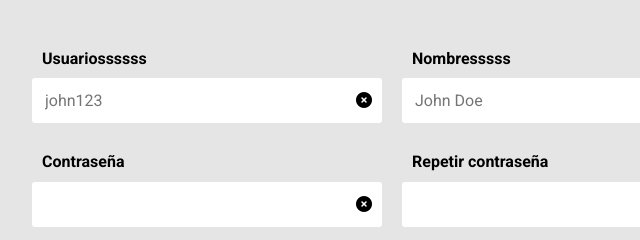
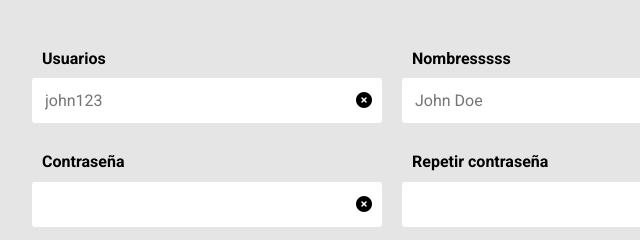
Before and after one commit to braicho/formularioprueba, a plain HTML site: page index.html in a window 1280 px wide. Shown: the top 240 px of the page, 248-888 px from the left. Drawn offline with nearby package versions, Linux system fonts and the light colour scheme.

Commit message:
Se corrigió el nombre Usuarios

```diff
--- a/index.html
+++ b/index.html
@@ -18,7 +18,7 @@
 
 			 <div class="formulario__grupo" id="grupo__usuario">
 
-				<label for = "usuario" class="formulario__label">Usuariossssss</label>
+				<label for = "usuario" class="formulario__label">Usuarios</label>
 
 				 <div class="formulario__grupo-input">
 
```
